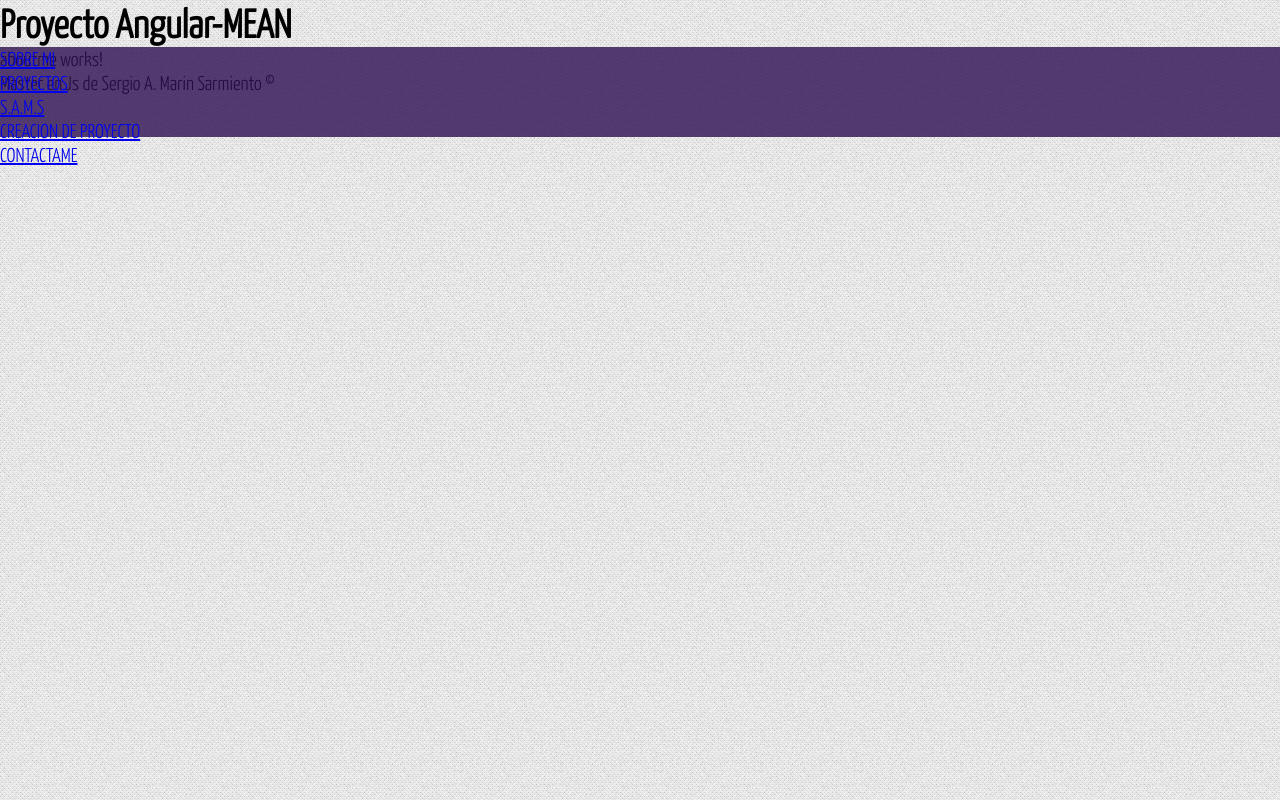
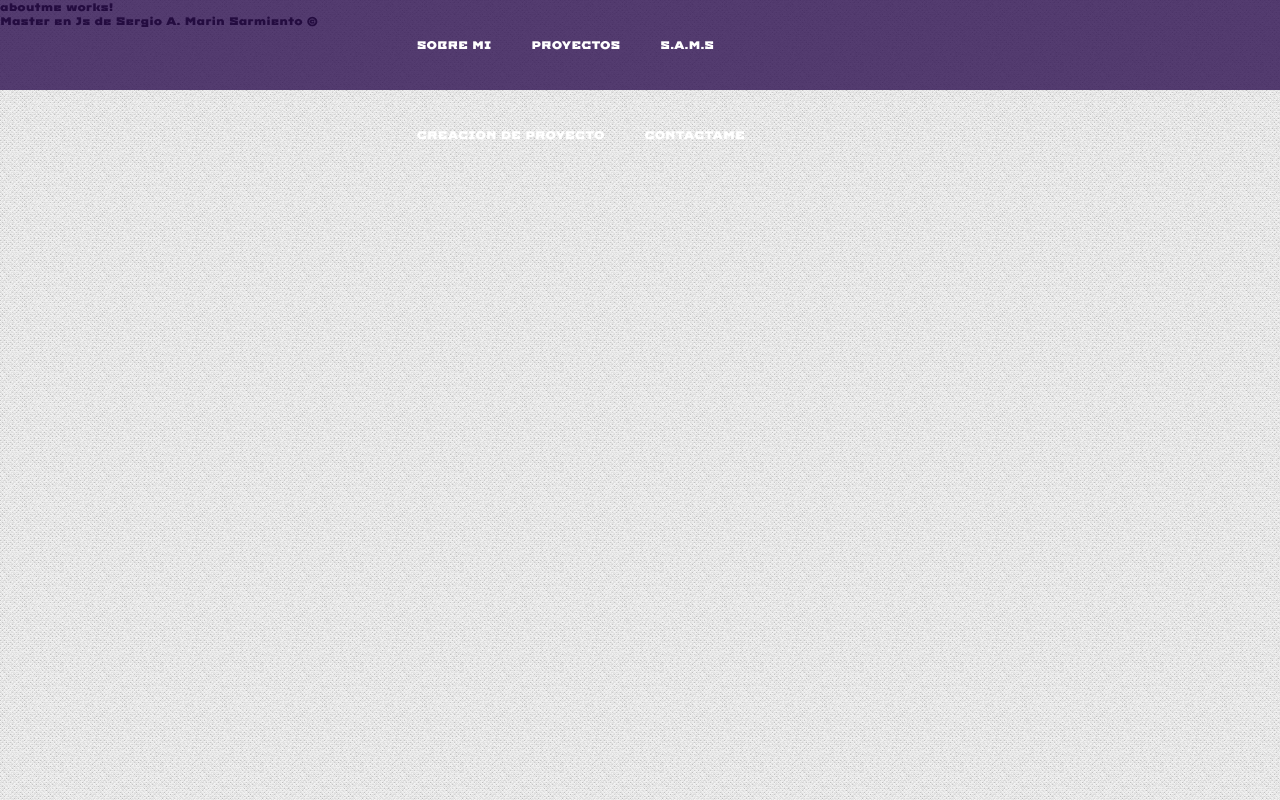
Before and after one commit to MarinWebProg/JavaScript-MEAN, an Angular app in the folder proyecto-angular/: page / in a window 1280 px wide. Built offline with nearby package versions, Linux system fonts and the light colour scheme.

Commit message:
feat: :lipstick: Estilos Cabecera

```diff
--- a/proyecto-angular/src/app/app.component.html
+++ b/proyecto-angular/src/app/app.component.html
@@ -1,10 +1,8 @@
-<h1>Proyecto Angular-MEAN</h1>
-
 <header>
   <ul>
     <li><a [routerLink]="['/sobre-mi']">Sobre mi</a></li>
     <li><a [routerLink]="['/proyecto']">Proyectos</a></li>
-    <li><a href="#">S.A.M.S</a></li>
+    <li class="logo"><a href="#">S.A.M.S</a></li>
     <li><a [routerLink]="['/crear-proyecto']">Creacion de proyecto</a></li>
     <li><a [routerLink]="['/contacto']">Contactame</a></li>
   </ul>
--- a/proyecto-angular/src/assets/css/styles.css
+++ b/proyecto-angular/src/assets/css/styles.css
@@ -6,6 +6,10 @@
 @font-face {
   font-family: "finger" ;
   src: url("fonts/finger.ttf");
+}
+@font-face{
+  font-family: "Imperial";
+  src: url("fonts/Imperial.ttf");
 }
 
 
@@ -16,8 +20,9 @@
 }
 
 body{
-  font-family: "yanone", Arial, Helvetica;
-  font-size: 20px;
+  font-family: "Imperial", Arial, Helvetica;
+  /* font-family: "yanone", Arial, Helvetica; */
+  font-size: 11px;
   background: url("../img/pattern.png");
   background-attachment: fixed;
 }
@@ -36,3 +41,35 @@ header{
   position: fixed; /*Fixed: deja el elemento fijo y ala vez a la par del tamaño de la pantalla para que no haya un problema de diseño*/
   text-transform: uppercase;
 }
+
+header ul{
+  display: block;
+  width: 38%;
+  height: inherit;
+  margin: 0px auto;
+}
+
+header ul li{
+  display: inline-block;
+  width: 0px auto;
+  text-align: center;
+  line-height: 90px;
+}
+
+header a{
+  display: block;
+  padding-right: 20px;
+  padding-left: 20px;
+  height: inherit;
+  text-decoration: none;
+  color: white;
+  transition: all 300ms;
+}
+
+header a:hover{
+  background: rgba(0, 0, 0, 0.8);
+}
+
+header #logo a:hover{
+  background: transparent;
+}
```
Also changed, not shown: proyecto-angular/src/assets/css/fonts/Imperial.ttf (added).
